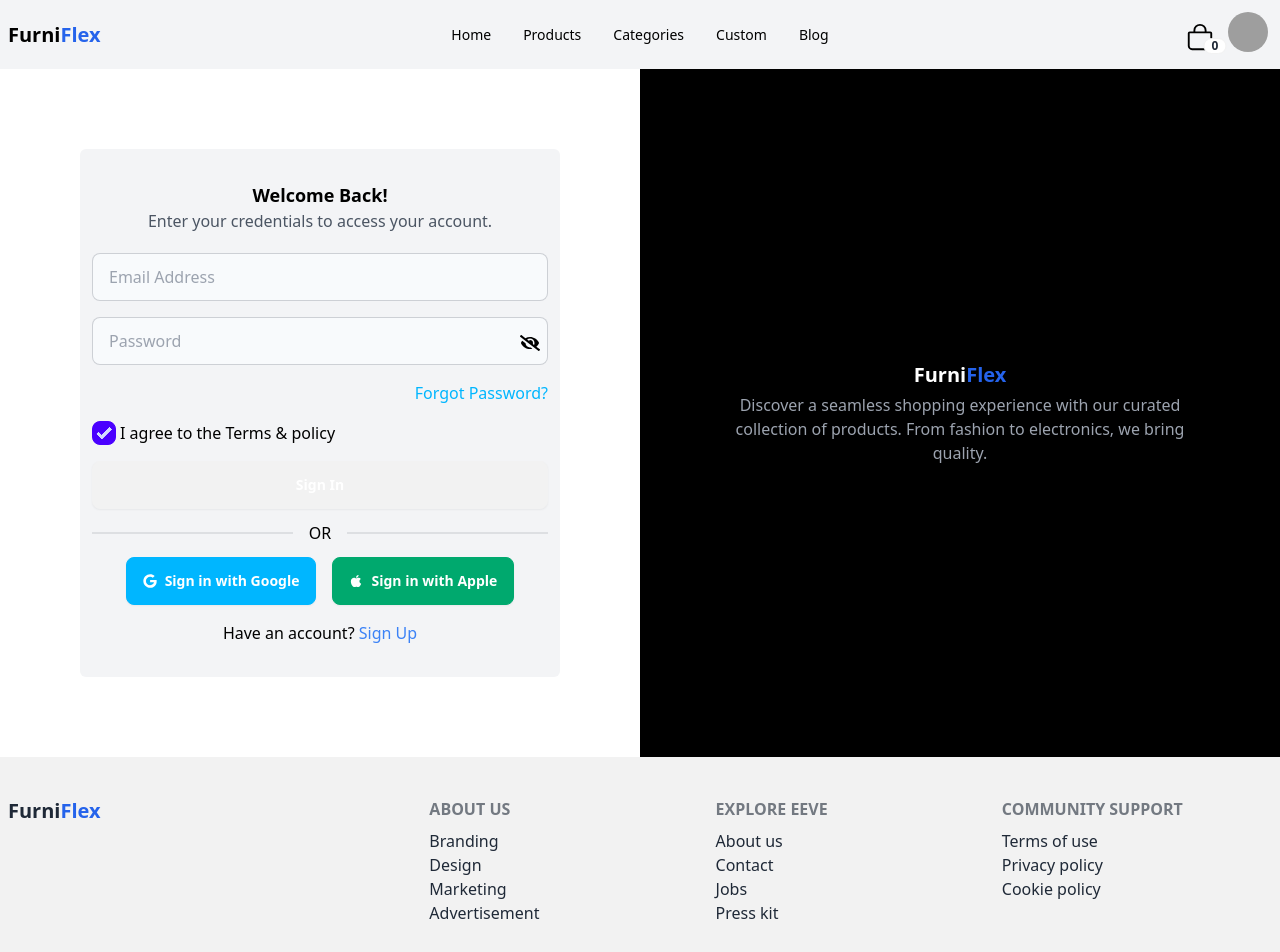
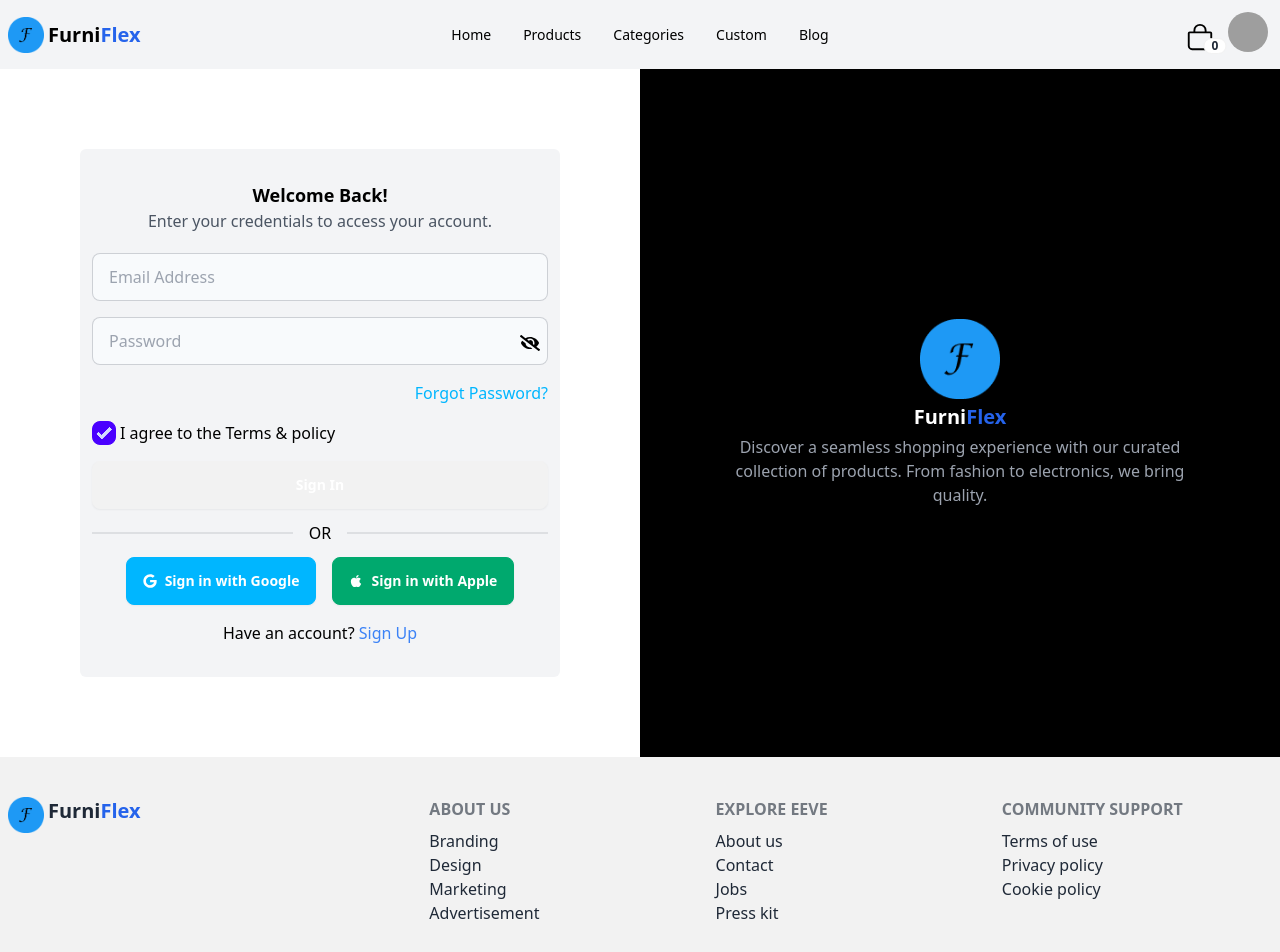
Before and after one commit to noman023/furniFlex-ecommerce, a React (Vite) app: page /login in a window 1280 px wide. Shown: the top 952 px of the page. Built offline with nearby package versions, Linux system fonts and the light colour scheme; no server answers; grey boxes are pictures that could not be loaded.

Commit message:
add app icon

```diff
--- a/src/components/Footer.jsx
+++ b/src/components/Footer.jsx
@@ -6,12 +6,16 @@ import {
 } from "react-icons/fa";
 import { FaSquareXTwitter } from "react-icons/fa6";
 
+import appIcon from "../../public/icon.png";
+
 export default function Footer() {
   return (
     <footer className="bg-base-200 text-base-content px-2 py-5 md:py-10">
       <div className="flex flex-col md:flex-row gap-4 justify-between">
-        <div>
-          <p className="text-xl font-bold cursor-pointer text-center">
+        <div className="flex gap-1">
+          <img src={appIcon} alt="app icon" className="w-9 h-9" />
+
+          <p className="text-xl font-bold cursor-pointer ">
             Furni<span className="text-blue-600 ">Flex</span>
           </p>
         </div>
--- a/src/components/Navbar.jsx
+++ b/src/components/Navbar.jsx
@@ -3,6 +3,7 @@ import { IoBagOutline } from "react-icons/io5";
 import { Link, NavLink } from "react-router-dom";
 
 import { AppContext } from "../context/AppContext";
+import appIcon from "../../public/icon.png";
 
 export default function Navbar() {
   const { user, logout, totalPrice, cartItems } = useContext(AppContext);
@@ -61,9 +62,13 @@ export default function Navbar() {
 
           {/* logo */}
           <Link to={"/"}>
-            <p className="text-xl font-bold cursor-pointer">
-              Furni<span className="text-blue-600 ">Flex</span>
-            </p>
+            <div className="flex items-center gap-1">
+              <img src={appIcon} alt="app icon" className="w-9 h-9" />
+
+              <p className="text-xl font-bold cursor-pointer">
+                Furni<span className="text-blue-600 ">Flex</span>
+              </p>
+            </div>
           </Link>
         </div>
 
--- a/src/components/shared/SignAndLoginDesgin.jsx
+++ b/src/components/shared/SignAndLoginDesgin.jsx
@@ -1,4 +1,6 @@
 import { FaApple, FaGoogle } from "react-icons/fa";
+
+import appIcon from "../../../public/icon.png";
 
 export default function SignAndLoginDesgin({ children, link }) {
   return (
@@ -24,9 +26,13 @@ export default function SignAndLoginDesgin({ children, link }) {
 
       <div className="md:w-1/2 bg-black flex flex-col justify-center items-center p-5">
         <div className="max-w-[450px] text-center">
-          <h2 className="text-xl text-white font-bold cursor-pointer">
-            Furni<span className="text-blue-600 ">Flex</span>
-          </h2>
+          <div className="flex flex-col items-center gap-1">
+            <img src={appIcon} alt="app icon" className="w-20 h-20" />
+
+            <p className="text-xl text-white font-bold cursor-pointer">
+              Furni<span className="text-blue-600 ">Flex</span>
+            </p>
+          </div>
 
           <p className="text-gray-400 mt-1">
             Discover a seamless shopping experience with our curated collection
```
Also changed, not shown: public/chair.png (added), public/icon.png (added).
